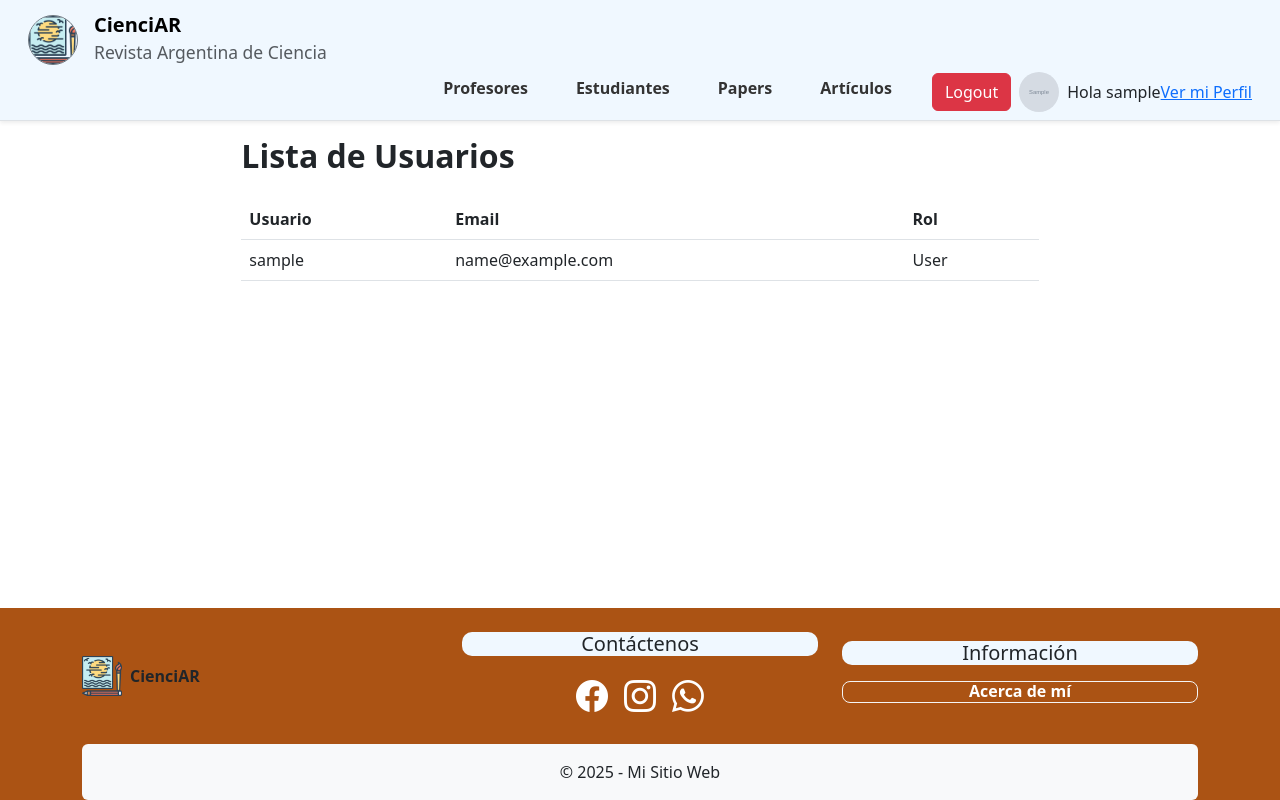
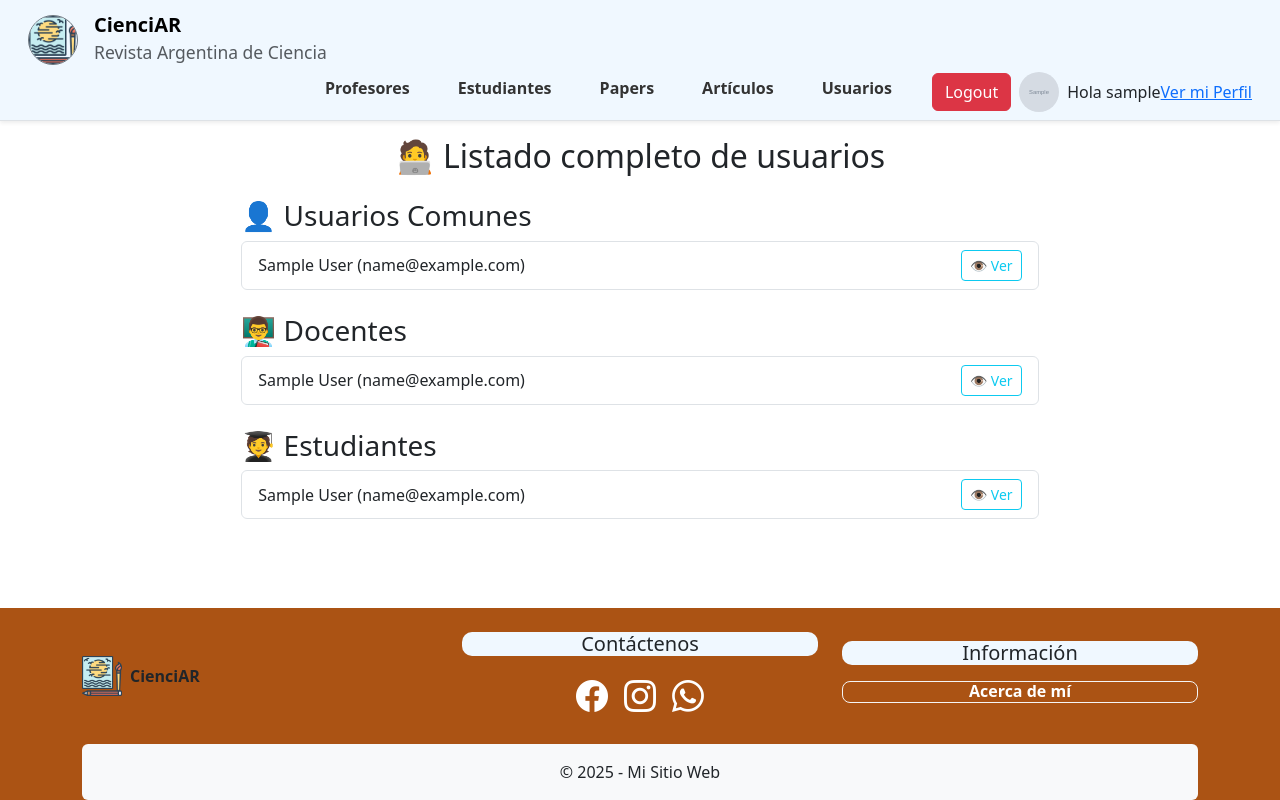
Before and after one commit to enzogitcode/TuEntregaFinal-Gariglio, a Django app: page /app/users/users_list/ in a window 1280 px wide. Run offline with Django 5.2, Linux system fonts and the light colour scheme; a user stored in the database is signed in; tables that the repository leaves empty hold one stand-in row (values such as "Sample post"); grey boxes marked "Sample" are stand-in pictures; some libraries are stand-ins or nearby versions.

Commit message:
casi todo

```diff
--- a/AppBlog/templates/AppBlog/base.html
+++ b/AppBlog/templates/AppBlog/base.html
@@ -74,6 +74,11 @@
           <li class="nav-item">
             <a class="nav-link fw-semibold underlineLink" href="{% url 'shared_home' section='articles' %}" >Artículos</a>
           </li>
+          {% if user.is_superuser %}
+          <li class="nav-item">
+            <a class="nav-link fw-semibold underlineLink" href="{% url 'users:list' %}" >Usuarios</a>
+          </li>
+          {% endif %}
           {% if user.is_authenticated %}
           <li class="nav-item d-flex align-items-center">
             <form action="{% url 'users:logout' %}" method="post" class="mb-0 me-2">
--- a/AppBlog/templates/AppBlog/user/users_list.html
+++ b/AppBlog/templates/AppBlog/user/users_list.html
@@ -1,24 +1,76 @@
 {% extends 'AppBlog/base.html' %}
-{% block title %}Lista de Usuarios{% endblock %}
+{% block title %}Todos los Usuarios{% endblock %}
+{% block main_extra_class %}main_lista_completa{% endblock %}
 
 {% block content %}
-<h2 class="mb-4 fw-bold">Lista de Usuarios</h2>
-<table class="table table-hover">
-  <thead>
-    <tr>
-      <th>Usuario</th>
-      <th>Email</th>
-      <th>Rol</th>
-    </tr>
-  </thead>
-  <tbody>
-    {% for user in users %}
-    <tr>
-      <td>{{ user.username }}</td>
-      <td>{{ user.email }}</td>
-      <td>{{ user.role|title }}</td>
-    </tr>
-    {% endfor %}
-  </tbody>
-</table>
+<h2 class="mb-4 text-center">🧑‍💻 Listado completo de usuarios</h2>
+
+<!-- Usuarios comunes -->
+<h3 class="mt-4">👤 Usuarios Comunes</h3>
+<ul class="list-group mb-4">
+  {% for user in basic_users %}
+    <li class="list-group-item d-flex justify-content-between align-items-center flex-wrap">
+      <span>{{ user.get_full_name|default:user.username }} ({{ user.email }})</span>
+      <div class="d-flex gap-2 mt-2 mt-md-0">
+        <a href="{% url 'users:basic_user_detail' user.pk %}" class="btn btn-sm btn-outline-info">
+          👁️ Ver
+        </a>
+        {% if request.user.is_superuser and user != request.user %}
+          <a href="{% url 'users:delete_basic_user' user.pk %}" class="btn btn-sm btn-danger"
+             onclick="return confirm('¿Eliminar a {{ user.username }}?');">
+            🗑️ Eliminar
+          </a>
+        {% endif %}
+      </div>
+    </li>
+  {% empty %}
+    <li class="list-group-item text-center text-muted">Sin usuarios comunes.</li>
+  {% endfor %}
+</ul>
+
+<!-- Docentes -->
+<h3 class="mt-4">👨‍🏫 Docentes</h3>
+<ul class="list-group mb-4">
+  {% for teacher in teachers %}
+    <li class="list-group-item d-flex justify-content-between align-items-center flex-wrap">
+      <span>{{ teacher.user.get_full_name|default:teacher.user.username }} ({{ teacher.user.email }})</span>
+      <div class="d-flex gap-2 mt-2 mt-md-0">
+        <a href="{% url 'teachers:detail' teacher.pk %}" class="btn btn-sm btn-outline-info">
+          👁️ Ver
+        </a>
+        {% if request.user.is_superuser and teacher.user != request.user %}
+          <a href="{% url 'users:delete_teacher' teacher.pk %}" class="btn btn-sm btn-danger"
+             onclick="return confirm('¿Eliminar al docente {{ teacher.user.username }}?');">
+            🗑️ Eliminar
+          </a>
+        {% endif %}
+      </div>
+    </li>
+  {% empty %}
+    <li class="list-group-item text-center text-muted">Sin docentes registrados.</li>
+  {% endfor %}
+</ul>
+
+<!-- Estudiantes -->
+<h3 class="mt-4">🧑‍🎓 Estudiantes</h3>
+<ul class="list-group mb-4">
+  {% for student in students %}
+    <li class="list-group-item d-flex justify-content-between align-items-center flex-wrap">
+      <span>{{ student.user.get_full_name|default:student.user.username }} ({{ student.user.email }})</span>
+      <div class="d-flex gap-2 mt-2 mt-md-0">
+        <a href="{% url 'students:detail' student.pk %}" class="btn btn-sm btn-outline-info">
+          👁️ Ver
+        </a>
+        {% if request.user.is_superuser and student.user != request.user %}
+          <a href="{% url 'users:delete_student' student.pk %}" class="btn btn-sm btn-danger"
+             onclick="return confirm('¿Eliminar al estudiante {{ student.user.username }}?');">
+            🗑️ Eliminar
+          </a>
+        {% endif %}
+      </div>
+    </li>
+  {% empty %}
+    <li class="list-group-item text-center text-muted">Sin estudiantes registrados.</li>
+  {% endfor %}
+</ul>
 {% endblock %}
--- a/AppBlog/urls/students_urls.py
+++ b/AppBlog/urls/students_urls.py
@@ -8,7 +8,6 @@ from ..views.students_views import (
     StudentListView,
     StudentDetailView,
     StudentSearchView,
-    StudentDeleteView,
     StudentSelfUpdateView,
     )
 
@@ -20,5 +19,4 @@ urlpatterns = [
     path('', StudentListView.as_view(), name='list'),
     path('<int:pk>/', StudentDetailView.as_view(), name='detail'),
     path('search/', StudentSearchView.as_view(), name='search'),
-    path('delete/<int:pk>/', StudentDeleteView.as_view(), name='delete'),
 ]
--- a/AppBlog/urls/teachers_urls.py
+++ b/AppBlog/urls/teachers_urls.py
@@ -3,7 +3,7 @@ from django.urls import path
 app_name= 'teachers'
 
 from ..views.teachers_views import (
-    TeacherListView, TeacherDeleteView, TeacherDetailView,
+    TeacherListView, TeacherDetailView,
 TeacherSelfUpdateView, TeacherRegisterView,
 TeacherSearchView,
     teachers_home
@@ -16,5 +16,5 @@ path('home/', teachers_home, name='home'),
     path('', TeacherListView.as_view(), name='list'),
     path('<int:pk>/', TeacherDetailView.as_view(), name='detail'),
     path('search/', TeacherSearchView.as_view(), name='search'),
-    path('delete/<int:pk>/', TeacherDeleteView.as_view(), name='delete'),
+
 ]
--- a/AppBlog/views/user_views.py
+++ b/AppBlog/views/user_views.py
@@ -1,10 +1,12 @@
+from django.http import HttpResponseForbidden
 # 📦 Django base
 from django.shortcuts import render, redirect, get_object_or_404
 from django.urls import reverse_lazy
 from django.contrib.auth.decorators import login_required
 from django.contrib.auth.views import LoginView, LogoutView
-from django.contrib.auth.mixins import LoginRequiredMixin
-from django.views.generic import CreateView, UpdateView, ListView, DetailView
+from django.contrib.auth.mixins import LoginRequiredMixin, UserPassesTestMixin
+from django.views.generic import CreateView, UpdateView, DetailView, DeleteView
+from django.contrib import messages
 
 # 👤 Modelos propios
 from ..models import CustomUser, Teacher, Student, Avatar, Paper, Article
@@ -112,15 +114,6 @@ class ProfileEditView(LoginRequiredMixin, UpdateView):
         context['extra_form'] = extra_form
         return self.render_to_response(context)
 
-from django.http import HttpResponseForbidden
-
-@login_required
-def users_list(request):
-    if not request.user.is_superuser:
-        return HttpResponseForbidden("Acceso restringido.")
-    users = CustomUser.objects.all().order_by('username')
-    return render(request, 'AppBlog/user/users_list.html', {'users': users})
-
 
 @login_required
 def user_dashboard(request):
@@ -141,3 +134,65 @@ class AvatarUpdateView(LoginRequiredMixin, UpdateView):
 
     def get_object(self):
         return self.request.user
+
+@login_required
+def delete_user(request, user_id):
+    if not request.user.is_superuser:
+        return HttpResponseForbidden("No tenés permiso para hacer esto.")
+
+    user_to_delete = get_object_or_404(CustomUser, pk=user_id)
+
+    # Prevención opcional: evitar que se borre a sí mismo
+    if user_to_delete == request.user:
+        return HttpResponseForbidden("No podés eliminarte a vos mismo.")
+
+    user_to_delete.delete()
+    return redirect('users:list')
+
+@login_required
+def users_list(request):
+    if not request.user.is_superuser:
+        return HttpResponseForbidden("Acceso restringido.")
+
+    # Usuarios comunes
+    basic_users = CustomUser.objects.filter(role='user').order_by('username')
+    # Docentes (vinculados a CustomUser)
+    teachers = Teacher.objects.select_related('user').order_by('user__username')
+    # Estudiantes (vinculados a CustomUser)
+    students = Student.objects.select_related('user').order_by('user__username')
+
+    return render(request, 'AppBlog/user/users_list.html', {
+        'basic_users': basic_users,
+        'teachers': teachers,
+        'students': students,
+    })
+
+class BasicUserDetailView(LoginRequiredMixin, DetailView):
+    model = CustomUser
+    template_name = 'AppBlog/shared/detail.html'
+    context_object_name = 'obj'
+
+    def dispatch(self, request, *args, **kwargs):
+        # Solo el superusuario puede acceder
+        if not request.user.is_superuser:
+            return HttpResponseForbidden("Acceso restringido.")
+        return super().dispatch(request, *args, **kwargs)
+
+    def get_context_data(self, **kwargs):
+        context = super().get_context_data(**kwargs)
+        context['tipo'] = 'Usuario'  # Esto activa el bloque correcto en el template
+        return context
+
+class GenericUserDeleteView(LoginRequiredMixin, UserPassesTestMixin, DeleteView):
+    template_name = 'AppBlog/shared/confirm_delete.html'
+    context_object_name = 'obj'
+    success_url = reverse_lazy('users:list')  # redirige al listado completo
+
+    def test_func(self):
+        return self.request.user.is_superuser
+
+    def delete(self, request, *args, **kwargs):
+        obj = self.get_object()
+        tipo = obj.__class__.__name__
+        messages.success(request, f"{tipo} eliminado correctamente.")
+        return super().delete(request, *args, **kwargs)
```
Also changed, not shown: AppBlog/templates/AppBlog/shared/confirm_delete.html (added, +29 -0 lines), AppBlog/templates/AppBlog/shared/detail.html (+18 -6 lines), AppBlog/templates/AppBlog/shared/list.html (+11 -0 lines), AppBlog/urls/users_urls.py (+14 -3 lines), AppBlog/views/students_views.py (+0 -9 lines), AppBlog/views/teachers_views.py (+0 -9 lines).
